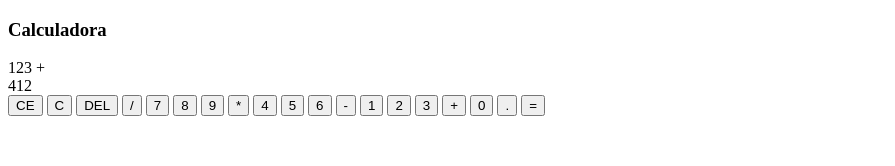
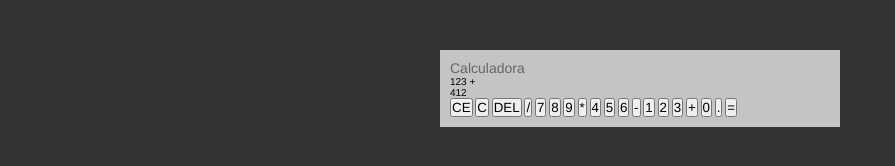
Before and after one commit to MessiasSilvaDev/calculator-project, a plain HTML site: page index.html in a window 1280 px wide. Shown: the whole page, without its empty margins (0-895 px from the left). Drawn offline with Linux system fonts and the light colour scheme.

Commit message:
Create the main-calc component

```diff
--- /dev/null
+++ b/css/components/main-calc.css
@@ -0,0 +1,14 @@
+.main-calc {
+  width: 40rem;
+  padding: 1rem;
+  background-color: #c4c4c4;
+  color: #000;
+  display: flex;
+  flex-direction: column;
+}
+
+.main-calc .title {
+  font-size: 1.4rem;
+  font-weight: 300;
+  color: #666;
+}
--- /dev/null
+++ b/css/reset.css
@@ -0,0 +1,18 @@
+* {
+  margin: 0;
+  padding: 0;
+  box-sizing: border-box;
+  font-family: Helvetica;
+}
+
+html {
+  font-size: 62.5%;
+}
+
+body {
+  background-color: #333;
+  display: flex;
+  align-items: center;
+  justify-content: center;
+  padding: 5rem;
+}
--- a/index.html
+++ b/index.html
@@ -3,7 +3,11 @@
   <head>
     <meta charset="UTF-8" />
     <meta name="viewport" content="width=device-width, initial-scale=1.0" />
-    <title>Calc</title>
+    <title>Calculator</title>
+    <link rel="stylesheet" href="./css/reset.css" />
+    <link rel="stylesheet" href="./css/index.css" />
+    <link rel="stylesheet" href="./css/components/main-calc.css">
+    <link rel="stylesheet" href="./css/components/main-operations.css">
   </head>
   <body>
     <main>
@@ -12,7 +16,6 @@
         <div class="main-operations">
           <div class="previousOperation">123 +</div>
           <div class="currentOperation">412</div>
-        </div>
         </div>
         <div class="button-container">
           <button>CE</button>
@@ -35,6 +38,7 @@
           <button class="number">.</button>
           <button id="equal-btn">=</button>
         </div>
+      </div>
     </main>
   </body>
 </html>
```
Lines whose indentation alone changed are shown as unchanged.
